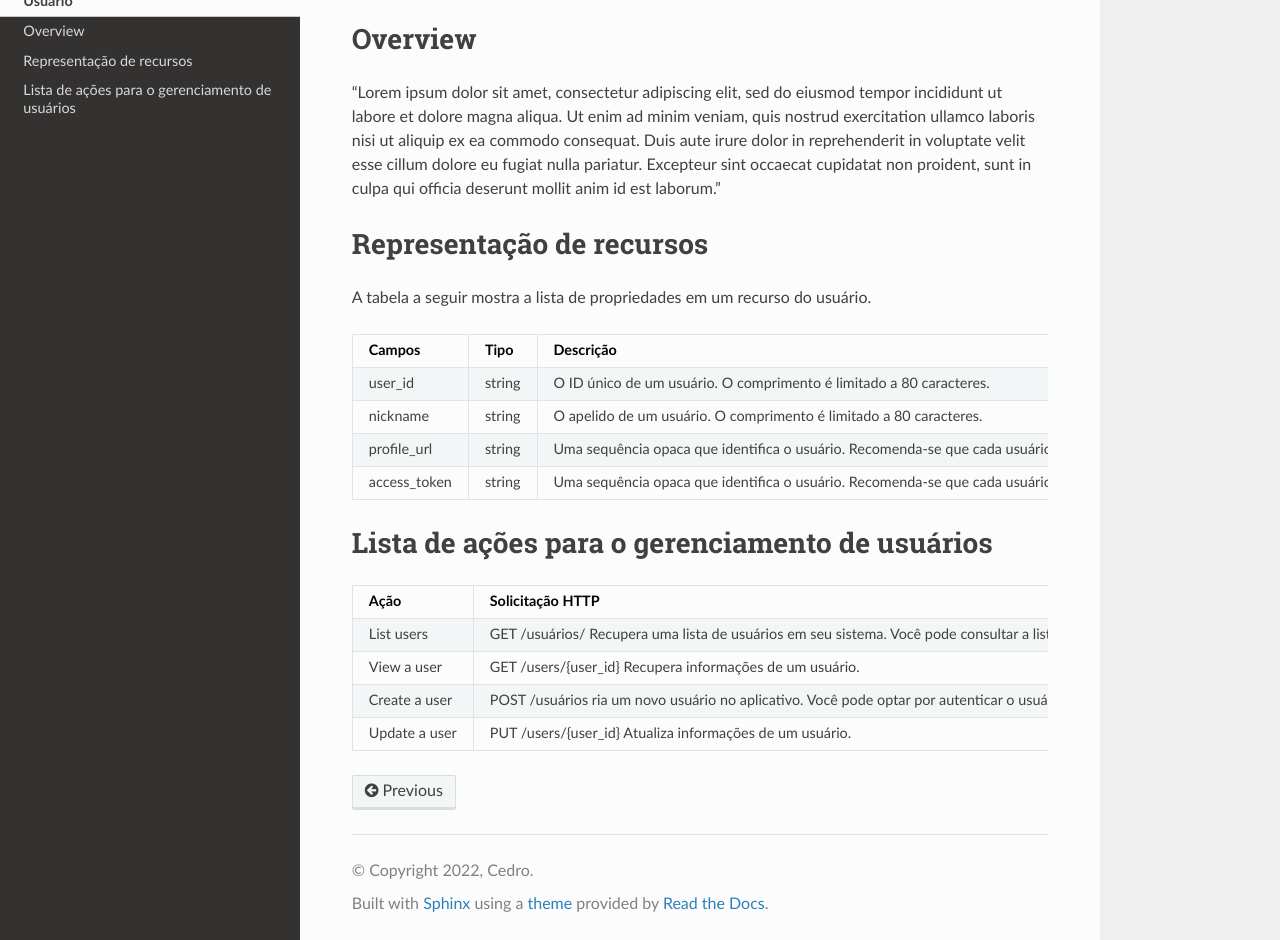
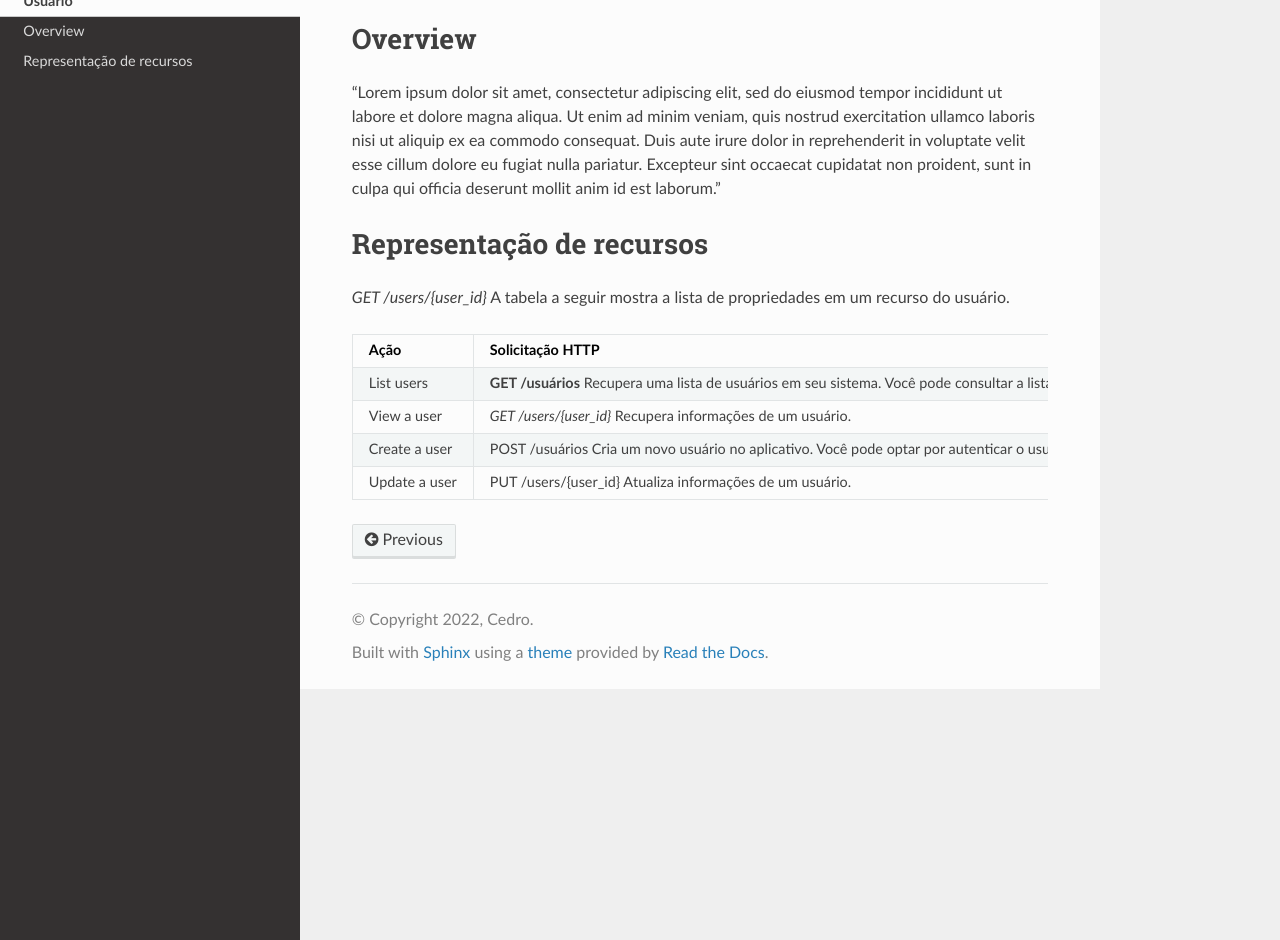
Before and after one commit to dionisribeiro/solucao-orquestradora, a Sphinx documentation site: the page built from docs/source/solucao.rst, in a window 1280 px wide and 1204 px high, cut to the strip 264-1204 px from the top of the window. Built offline with Sphinx 7.4.7 and the Read the Docs theme 2.0.0, drawn with Linux system fonts in a browser that asks for light colours.

Commit message:
Update solucao.rst

```diff
--- a/docs/source/solucao.rst
+++ b/docs/source/solucao.rst
@@ -11,31 +11,16 @@ Overview
 Representação de recursos
 =========================
 
-A tabela a seguir mostra a lista de propriedades em um recurso do usuário.
-
-+--------------+---------+-----------------------------------------------------------------------------------------------------------------------------------------------------+
-| Campos       | Tipo    | Descrição                                                                                                                                           |
-+==============+=========+=====================================================================================================================================================+
-| user_id      | string  | O ID único de um usuário. O comprimento é limitado a 80 caracteres.                                                                                 |
-+--------------+---------+-----------------------------------------------------------------------------------------------------------------------------------------------------+
-| nickname     | string  | O apelido de um usuário. O comprimento é limitado a 80 caracteres.                                                                                  |
-+--------------+---------+-----------------------------------------------------------------------------------------------------------------------------------------------------+
-| profile_url  | string  | Uma sequência opaca que identifica o usuário. Recomenda-se que cada usuário tenha seu próprio token de acesso e forneça-o no login para segurança.  |
-+--------------+---------+-----------------------------------------------------------------------------------------------------------------------------------------------------+
-| access_token | string  | Uma sequência opaca que identifica o usuário. Recomenda-se que cada usuário tenha seu próprio token de acesso e forneça-o no login para segurança.  |
-+--------------+---------+-----------------------------------------------------------------------------------------------------------------------------------------------------+
-
-Lista de ações para o gerenciamento de usuários
-===============================================
+`GET /users/{user_id}` A tabela a seguir mostra a lista de propriedades em um recurso do usuário.
 
 +----------------+------------------------------------------------------------------------------------------------------------------------------------------------------------------------------+
 | Ação           | Solicitação HTTP                                                                                                                                                             |
 +================+==============================================================================================================================================================================+
-| List users     | GET /usuários/ Recupera uma lista de usuários em seu sistema. Você pode consultar a lista usando vários parâmetros                                                           |
+| List users     | **GET /usuários** Recupera uma lista de usuários em seu sistema. Você pode consultar a lista usando vários parâmetros                                                        |
 +----------------+------------------------------------------------------------------------------------------------------------------------------------------------------------------------------+
-| View a user    | GET /users/{user_id} \  Recupera informações de um usuário.                                                                                                                  |
+| View a user    | `GET /users/{user_id}` Recupera informações de um usuário.                                                                                                                   |
 +----------------+------------------------------------------------------------------------------------------------------------------------------------------------------------------------------+
-| Create a user  | POST /usuários \ ria um novo usuário no aplicativo. Você pode optar por autenticar o usuário apenas com seu ID de usuário, ou com um token de acesso ou um token de sessão.  |
+| Create a user  | POST /usuários  Cria um novo usuário no aplicativo. Você pode optar por autenticar o usuário apenas com seu ID de usuário, ou com um token de acesso ou um token de sessão.  |
 +----------------+------------------------------------------------------------------------------------------------------------------------------------------------------------------------------+
-| Update a user  | PUT /users/{user_id} \ Atualiza informações de um usuário.                                                                                                                   |
+| Update a user  | PUT /users/{user_id}  Atualiza informações de um usuário.                                                                                                                    |
 +----------------+------------------------------------------------------------------------------------------------------------------------------------------------------------------------------+
```
